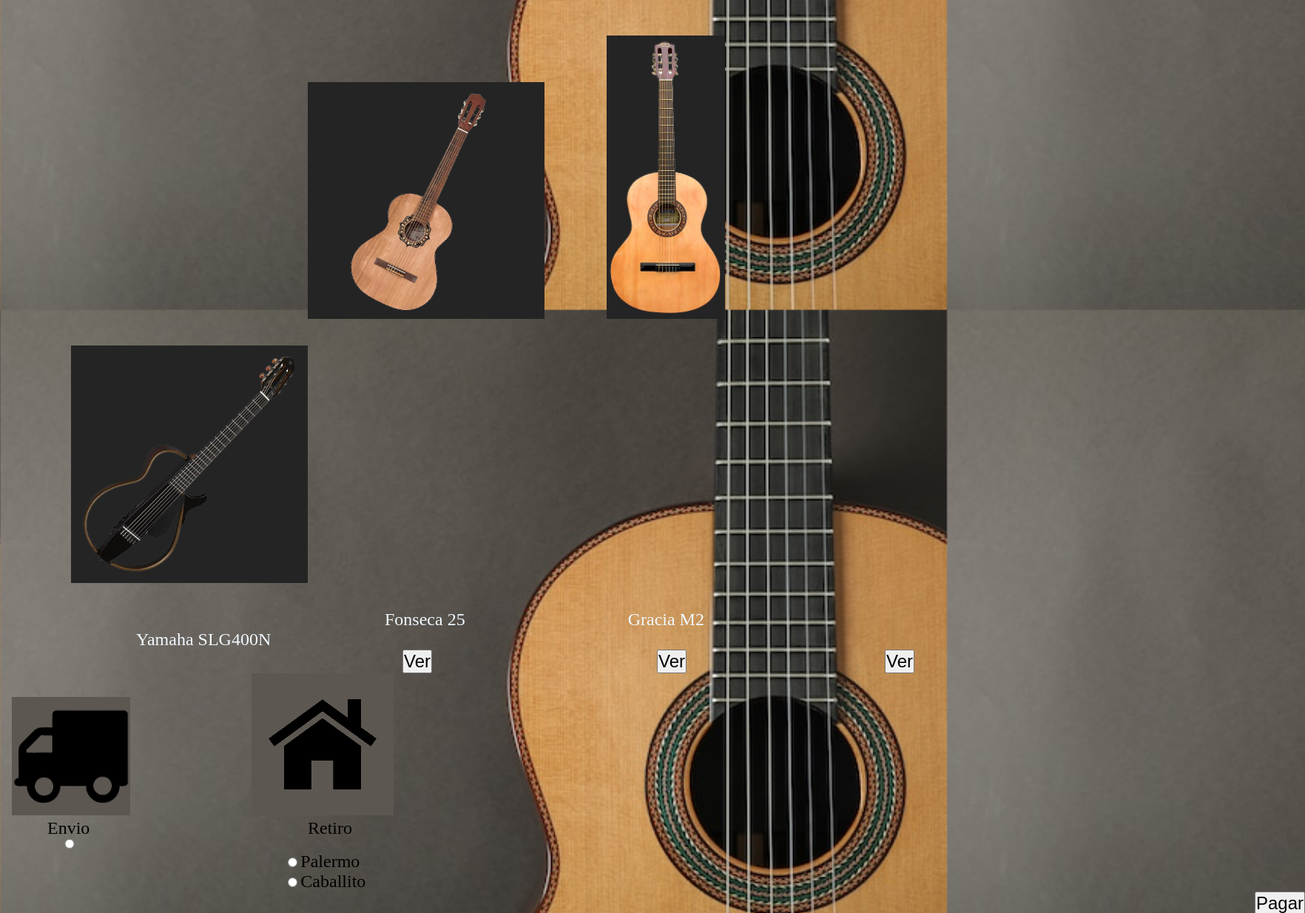
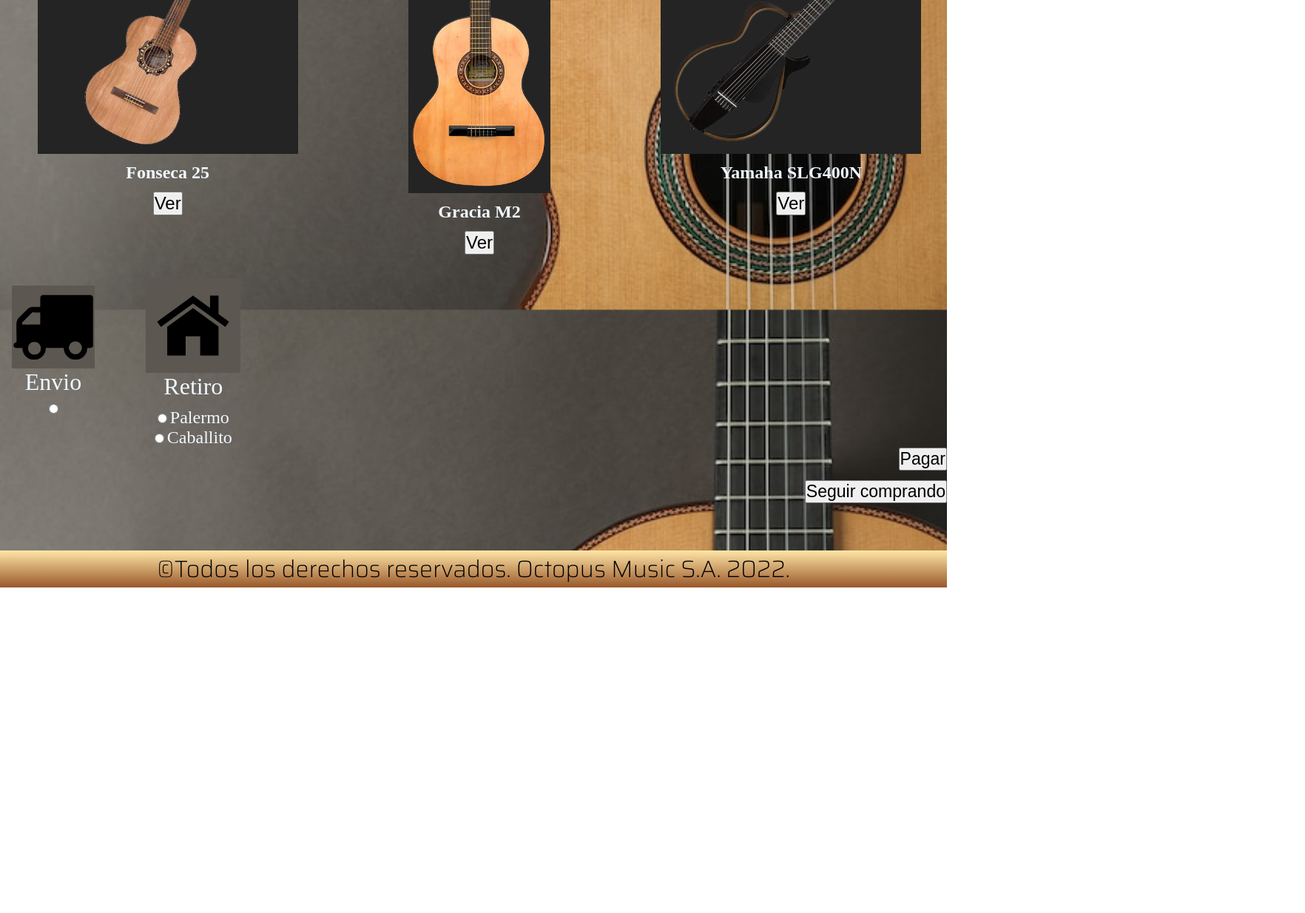
Before and after one commit to PolPol59/Octopus-Music, a plain HTML site: page pages/Carrito.html in a window 1280 px wide. Shown: the part 434-1668 px from the top of the page at 74% size, 1764 px wide, since content can reach past the window. After the commit the page ends 1228 px from the top, so only its background shows below. Drawn offline with Linux system fonts and the light colour scheme.

Commit message:
terminado ordernamiento de página Carrito con flexbox y grid.

```diff
--- a/css/styles.css
+++ b/css/styles.css
@@ -19,9 +19,8 @@ main {
   padding-left: 1em;
 }
 
-
 header {
-  background-image:linear-gradient(to top,#99582a, #FFE6A7);
+  background-image: linear-gradient(to top, #99582a, #ffe6a7);
 }
 
 /*barra de navegación*/
@@ -69,10 +68,11 @@ h1 {
 }
 
 .index {
-  display:grid;
+  display: grid;
   grid-template-columns: 1fr 2fr 1fr;
   grid-template-rows: 1fr 320px 0.3fr;
-  grid-template-areas: ". bienvenido ."
+  grid-template-areas:
+    ". bienvenido ."
     ". horario ."
     "sucursal1 . sucursal2";
 }
@@ -104,7 +104,7 @@ h2 {
 
 .horario {
   grid-area: horario;
-  display:flex;
+  display: flex;
   justify-content: center;
 }
 
@@ -134,10 +134,10 @@ footer {
   font-size: 2em;
   font-weight: 400;
   text-align: center;
-  background-image:linear-gradient(to top,#99582a, #FFE6A7) ;
+  background-image: linear-gradient(to top, #99582a, #ffe6a7);
   font-family: "Saira", sans-serif;
   grid-area: footer;
-  color:black
+  color: black;
 }
 
 /*----------Productos----------*/
@@ -160,7 +160,6 @@ footer {
   grid-template-rows: 1fr;
   grid-template-areas: "logo titulo .";
 }
-
 
 .navbarprod2 {
   position: relative;
@@ -208,7 +207,8 @@ ul ul li:hover ul{
   display: grid;
   grid-template-columns: 1fr 1fr;
   grid-template-rows: 1fr 0.4fr;
-  grid-template-areas: "guitar1-text yamahaslgph"
+  grid-template-areas:
+    "guitar1-text yamahaslgph"
     ". add";
 }
 
@@ -222,7 +222,8 @@ ul ul li:hover ul{
   display: grid;
   grid-template-columns: 1fr 1fr;
   grid-template-rows: 1fr 0.4fr;
-  grid-template-areas: "guitar2-text yamahaph"
+  grid-template-areas:
+    "guitar2-text yamahaph"
     ". add";
 }
 
@@ -265,16 +266,17 @@ ul ul li:hover ul{
   font-size: 1.5em;
   grid-area: add;
   display: flex;
-  justify-content:right;
+  justify-content: right;
   font-stretch: extra-expanded;
-  margin-left: 5em
+  margin-left: 5em;
 }
 
 .guitar3 {
   display: grid;
   grid-template-columns: 1fr 1fr;
   grid-template-rows: 1fr 0.4fr;
-  grid-template-areas: "guitar3-text fonsecaph"
+  grid-template-areas:
+    "guitar3-text fonsecaph"
     ". add";
 }
 
@@ -300,12 +302,13 @@ ul ul li:hover ul{
   display: grid;
   grid-template-columns: 1fr 1fr;
   grid-template-rows: 1fr;
-  grid-template-areas:"guitar4-text graciaph"
+  grid-template-areas:
+    "guitar4-text graciaph"
     ". add";
 }
 
 .guitar4-text {
-  grid-area:guitar4-text;
+  grid-area: guitar4-text;
 }
 
 .graciaph {
@@ -350,7 +353,6 @@ ul ul li:hover ul{
   justify-content: space-around;
 }
 
-
 .tienda-ph {
   width: 42em;
 }
@@ -364,130 +366,139 @@ iframe {
 }
 
 .suc-2 {
-  display:flex;
+  display: flex;
   justify-content: space-around;
 }
 
 /*------Carrito-------*/
 
+.titulo-cart {
+  color: aliceblue;
+  padding-bottom: 1em;
+  font-size: 3em;
+  text-decoration: underline;
+}
+
+.cart-list {
+  display: grid;
+  grid-template-columns: 1fr 1fr 1fr;
+  grid-template-rows: 1fr;
+  grid-template-areas: "fonseca gracia yamaha";
+}
+
+.fonseca {
+  grid-area: fonseca;
+  display: flex;
+  justify-content: center;
+  align-items: center;
+  flex-direction: column;
+}
+
+.gracia {
+  grid-area: gracia;
+  display: flex;
+  justify-content: center;
+  align-items: center;
+  flex-direction: column;
+}
+
+.yamaha {
+  grid-area: yamaha;
+  display: flex;
+  justify-content: center;
+  align-items: center;
+  flex-direction: column;
+}
+
 .fonsecacart {
-  width: 20em;
-  margin-left: 25em;
-  padding-bottom: 2em;
+  width: 22em;
 }
 
 .graciacart {
-  width: 10em;
-  margin-left: 5em;
-  padding-bottom: 2em;
+  width: 12em;
 }
 
 .yamahacart {
-  width: 20em;
-  margin-left: 5em;
-  padding-bottom: 2em;
+  width: 22em;
 }
 
-.guitar-name1 {
-  display: inline-block;
-  list-style: none;
+.guitar-name {
+  padding-top: 0.5em;
+  display: flex;
+  justify-content: center;
   font-size: 1.5em;
-  margin-left: 21em;
+  color: aliceblue;
 }
 
-.guitar-name2 {
-  display: inline-block;
+.cart-button {
+  margin-top: 0.5em;
   list-style: none;
+  text-decoration: none;
   font-size: 1.5em;
-  margin-left: 9em;
 }
 
-.guitar-name3 {
-  display: inline-block;
-  list-style: none;
-  font-size: 1.5em;
-  margin-left: 7em;
+.envio-retiro {
+  display: grid;
+  grid-template-columns: 1fr 1fr 1fr;
+  grid-template-rows: 1fr;
+  grid-template-areas: "iconos . boton1";
 }
 
-.cart-button1 {
-  list-style: none;
-  font-size: 1.5em;
-  margin-left: 22em;
+.iconos {
+  grid-area: iconos;
+  display: flex;
+  justify-content: space-between;
+  align-items: center;
 }
 
-.cart-button2 {
-  list-style: none;
-  font-size: 1.5em;
-  margin-left: 12.5em;
-}
-
-.cart-button3 {
-  list-style: none;
-  font-size: 1.5em;
-  margin-left: 11em;
+.envio-camion {
+  display: flex;
+  flex-direction: column;
+  justify-self: left;
+  align-items: center;
 }
 
 .camion {
-  width: 10em;
+  width: 7em;
+}
+
+.retiro-sucursal {
+  display: flex;
+  flex-direction: column;
+  margin-top: 2em;
+  margin-right: 7em;
+  align-items: center;
+}
+
+.text {
+  font-size: 2em;
+  color: aliceblue;
+  margin-bottom: 0.3em;
 }
 
 .retiro {
-  width: 12em;
-  margin-left: 10em;
-}
-
-.casilla1 {
-  width: 2.5em;
-  margin-left: 2em;
-  font-size: 1.5em;
-  display: inline-block;
-}
-
-.home {
-  margin-left: 12em;
-}
-
-.casilla2 {
-  width: 2em;
-  margin-left: 25em;
-}
-
-.sucursalb {
-  margin-left: 28em;
-  padding-top: 0em;
-  color: aliceblue;
+  width: 8em;
 }
 
 .s-word {
   font-size: 1.5em;
+  color: aliceblue;
 }
 
-/* aside {
+.action-button {
   display: flex;
-    flex-flow: row;
-}
-
-.envio {
-    display: flex;
-    flex-flow: column;
-} */
-
-.action-button {
-  margin-left: 70em;
-  font-size: 1.5em;
+  justify-content: end;
+  justify-items: end;
+  font-size: 1.2em;
+  margin-bottom: 0.3em;
 }
 
 .action-button2 {
-  margin-left: 64.5em;
-  font-size: 1.5em;
+  display: flex;
+  justify-content: end;
+  justify-items: end;
+  font-size: 1.2em;
 }
-
-/*.action-button {
-    font-size: 1.5em;
-    display: flex;
-    text-align: right;
-    margin-left: 65em;
-}*/
 
 /*--------Contacto-------*/
 
--- a/pages/Carrito.html
+++ b/pages/Carrito.html
@@ -11,66 +11,72 @@
 
 <body>
     <header class="header2">
+        <section class="logo-titulo">
             <img class="logo" src="../images/logo.png" alt="logo de una corchea">
             <h1 class="titulo">Octopus Music</h1>
+        </section>
         <nav>
-            <ul>
+            <ul class="navbar2">
                 <a href="../index.html"><li class="navbar2">Inicio</li></a>
                 <a href="../pages/Productos.html"><li class="navbar2">Productos</li></a>
                 <a href="../pages/Sucursales.html"><li class="navbar2">Sucursales</li></a>
-                <a href="../pages/Carrito.html"><li class="navbar2">Carrito</li></a>
-               <a href="../pages/Contacto.html"> <li class="navbar2">Contacto</li></a>
+                <a href="../pages/Carrito.html"><li class="navbar-select">Carrito</li></a>
+                <a href="../pages/Contacto.html"><li class="navbar2">Contacto</li></a>
             </ul>
         </nav>
     </header>
     <main>
-        <h1 class="titulosec">Carrito</h1>
-        <section>
+        <h1 class="titulo-cart">Carrito</h1>
         <!------PRODUCTOS EN EL CARRITO------->
-            <div>
+        <section class="cart-list">
+            <section class="fonseca">
                 <img class="fonsecacart" src="../images/fonseca25.png" alt="guitarra criolla fonseca 25">
+                <h3 class="guitar-name">Fonseca 25</h3>
+                <a href="../pages/Productos.html#fonseca25"><button class="cart-button">Ver</button></a>
+            </section>
+            <section class="gracia">
                 <img class="graciacart" src="../images/graciam2.png" alt="guitarra criolla gracia m2">
+                <h3 class="guitar-name">Gracia M2</h3>
+                <a href="../pages/Productos.html#graciam2"><button class="cart-button">Ver</button></a>
+            </section>
+            <section class="yamaha">
                 <img class="yamahacart" src="../images/yamahaslg.png" alt="guitarra yamaha slg400n">
-            </div>
-            <div>
-                <ul>
-                    <li class="guitar-name1">Fonseca 25</li>
-                    <li class="guitar-name2">Gracia M2</li>
-                    <li class="guitar-name3">Yamaha SLG400N</li>
-                </ul>
-            </div>
-            <div>
-                <ul>
-                    <a href="../pages/Productos.html#fonseca25"><button class="cart-button1">Ver</button></a>
-                    <a href="../pages/Productos.html#graciam2"><button class="cart-button2">Ver</button></a>
-                    <a href="../pages/Productos.html#yamahaslg"><button class="cart-button3">Ver</button></a>
-                </ul>
-            </div>
+                <h3 class="guitar-name">Yamaha SLG400N</h3>
+                <a href="../pages/Productos.html#yamahaslg"><button class="cart-button">Ver</button></a>
             </section>
-        <section>
+        </section>
         <!------FOTOS DE ENVIO Y RETIRO----->
+        <section class="envio-retiro">
+            <section class="iconos">
+                <div class="envio-camion">
                     <img class="camion" src="../images/envios.png" alt="camion de envíos">
-            <img class="retiro" src="../images/retiro.png" alt="retiro por sucursal">
-            <div class="envio">
-                <p class="casilla1">Envio</p>
-                <p class="casilla1 home">Retiro</p>
+                    <p class="text">Envio</p>
                     <div>
                         <input class="casilla1" type="radio">
                     </div>
+                </div>
+                <div class="retiro-sucursal">
+                    <img class="retiro" src="../images/retiro.png" alt="retiro por sucursal">
+                    <div>
+                        <p class="text">Retiro</p>
                     </div>
                     <aside>
                         <input class="sucursalb" type="radio">
                         <label class="s-word" for="sucursal">Palermo</label>
                     </aside>
                     <aside>
-
                         <input class="sucursalb" type="radio">
                         <label class="s-word" for="sucursal">Caballito</label>
                     </aside>
+                </div>
+            </section>
+            <!-- BOTONES -->
+        </section>
+        <section class="action-button">
             <button class="action-button">Pagar</button>
-            <div>
+        </section>
+        <section class="action-button2">
             <a href="../pages/Productos.html"><button class="action-button2">Seguir comprando</button></a>
-            </div>
         </section>
     </main>
     <footer>©Todos los derechos reservados. Octopus Music S.A. 2022.</footer>
```
Also changed, not shown: pages/Productos.html (+3 -3 lines). Lines whose indentation alone changed are shown as unchanged.
